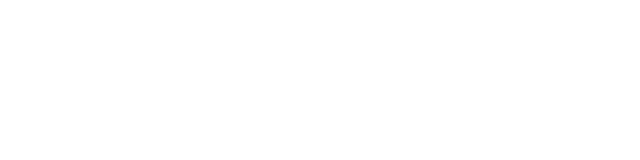
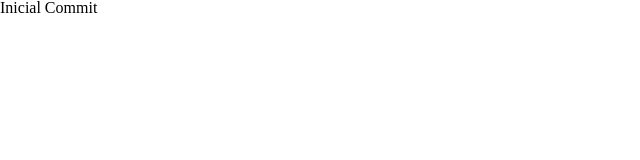
Before and after one commit to rabbithay/linkr, a React (Create React App) app: page /hashtagh/1 in a window 1280 px wide. Shown: the top 160 px of the page, without its empty margins (0-640 px from the left). Built offline with nearby package versions, Linux system fonts and the light colour scheme.

Commit message:
Initial branch commit

```diff
--- a/src/pages/Hashtag/index.jsx
+++ b/src/pages/Hashtag/index.jsx
@@ -1,6 +1,8 @@
 import React from 'react';
 export default function Hashtag(){
 	return(
-		<></>
+		<>
+			<h1>Inicial Commit</h1>
+		</>
 	);
 }
```
Also changed, not shown: 1 other file (tests, documents, lock files or other folders).
